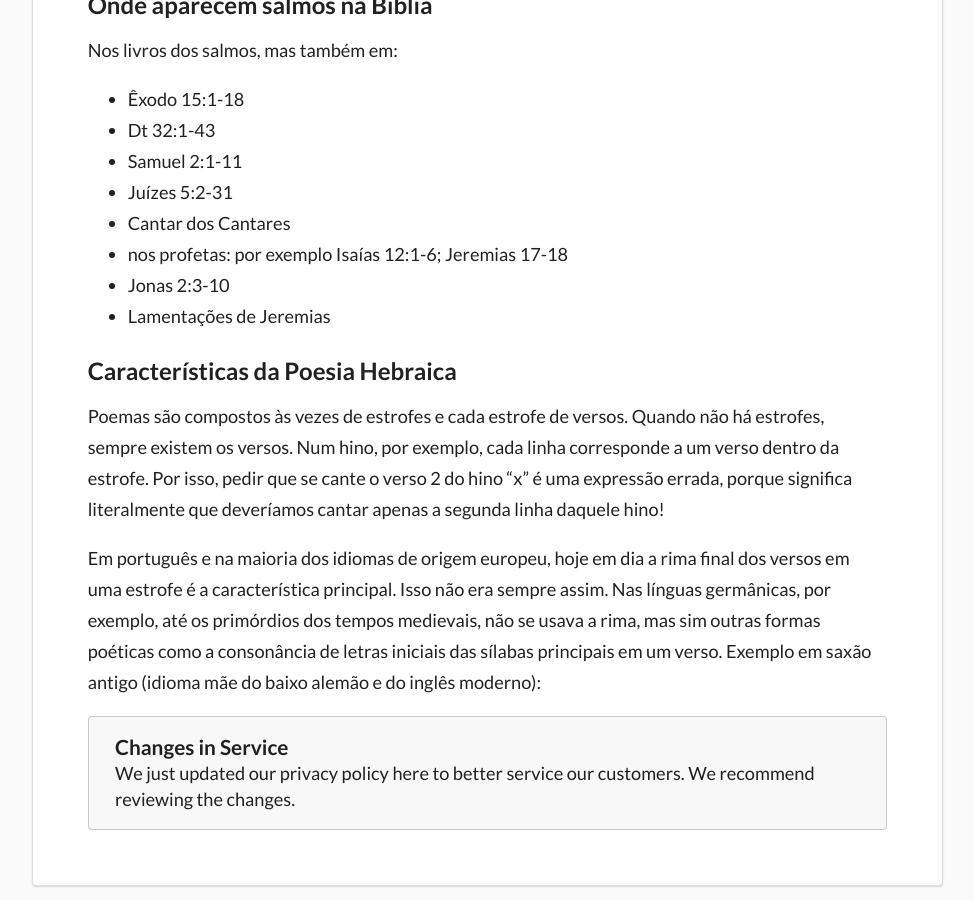
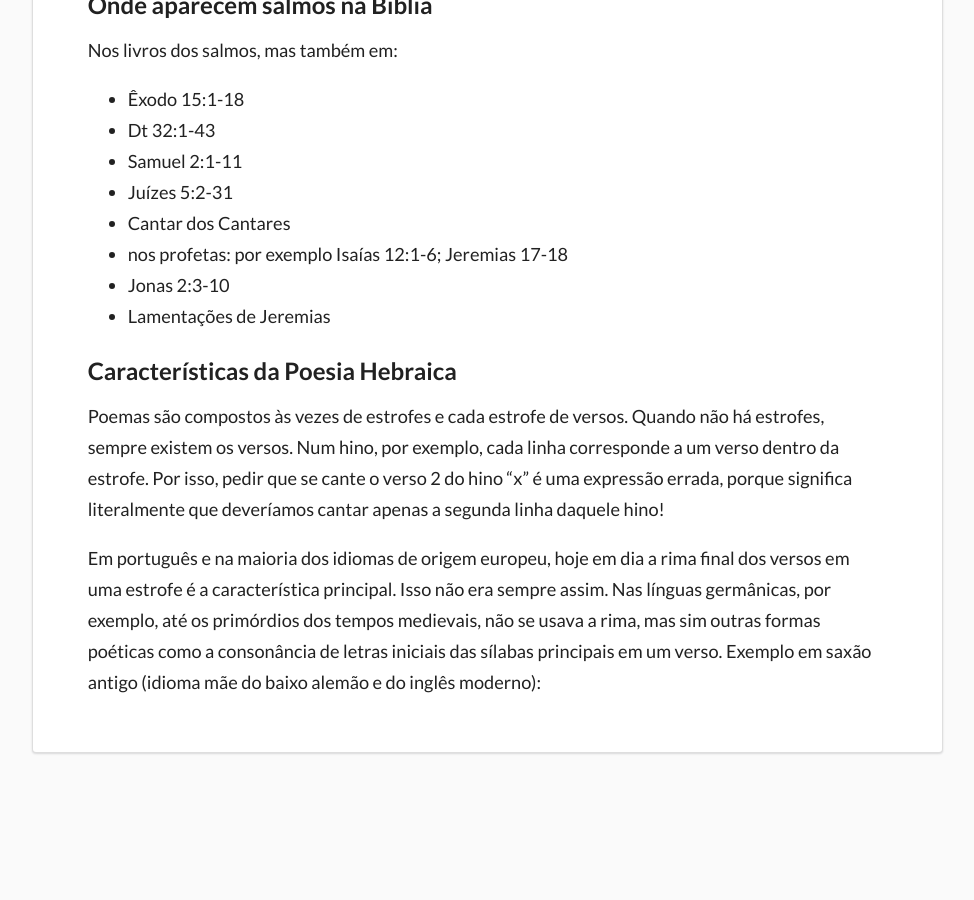
Before and after one commit to coisasdoalto/coisasdoalto.org, a Jekyll site: the page built from _posts/estudos/2016-08-01-estrutura-do-livro-de-salmos.markdown, in a window 1280 px wide and 900 px high, scrolled down 4399 px. Shown: the whole window, without its empty margins (261-1235 px from the left). Built offline with Jekyll 4.4.1, drawn with Linux system fonts in a browser that asks for light colours; after the commit the page ends 5166 px from its top, so only the background shows below that.

Commit message:
Removendo elemento html de artigo

```diff
--- a/_posts/estudos/2016-08-01-estrutura-do-livro-de-salmos.markdown
+++ b/_posts/estudos/2016-08-01-estrutura-do-livro-de-salmos.markdown
@@ -291,11 +291,3 @@ Nos livros dos salmos, mas também em:
 Poemas são compostos às vezes de estrofes e cada estrofe de versos. Quando não há estrofes, sempre existem os versos. Num hino, por exemplo, cada linha corresponde a um verso dentro da estrofe. Por isso, pedir que se cante o verso 2 do hino “x” é uma expressão errada, porque significa literalmente que deveríamos cantar apenas a segunda linha daquele hino!
 
 Em português e na maioria dos idiomas de origem europeu, hoje em dia a rima final dos versos em uma estrofe é a característica principal. Isso não era sempre assim. Nas línguas germânicas, por exemplo, até os primórdios dos tempos medievais, não se usava a rima, mas sim outras formas poéticas como a consonância de letras iniciais das sílabas principais em um verso. Exemplo em saxão antigo (idioma mãe do baixo alemão e do inglês moderno):
-
-<div class="ui message">
-
-<div class="header">Changes in Service</div>
-
-We just updated our privacy policy here to better service our customers. We recommend reviewing the changes.
-
-</div>
```
